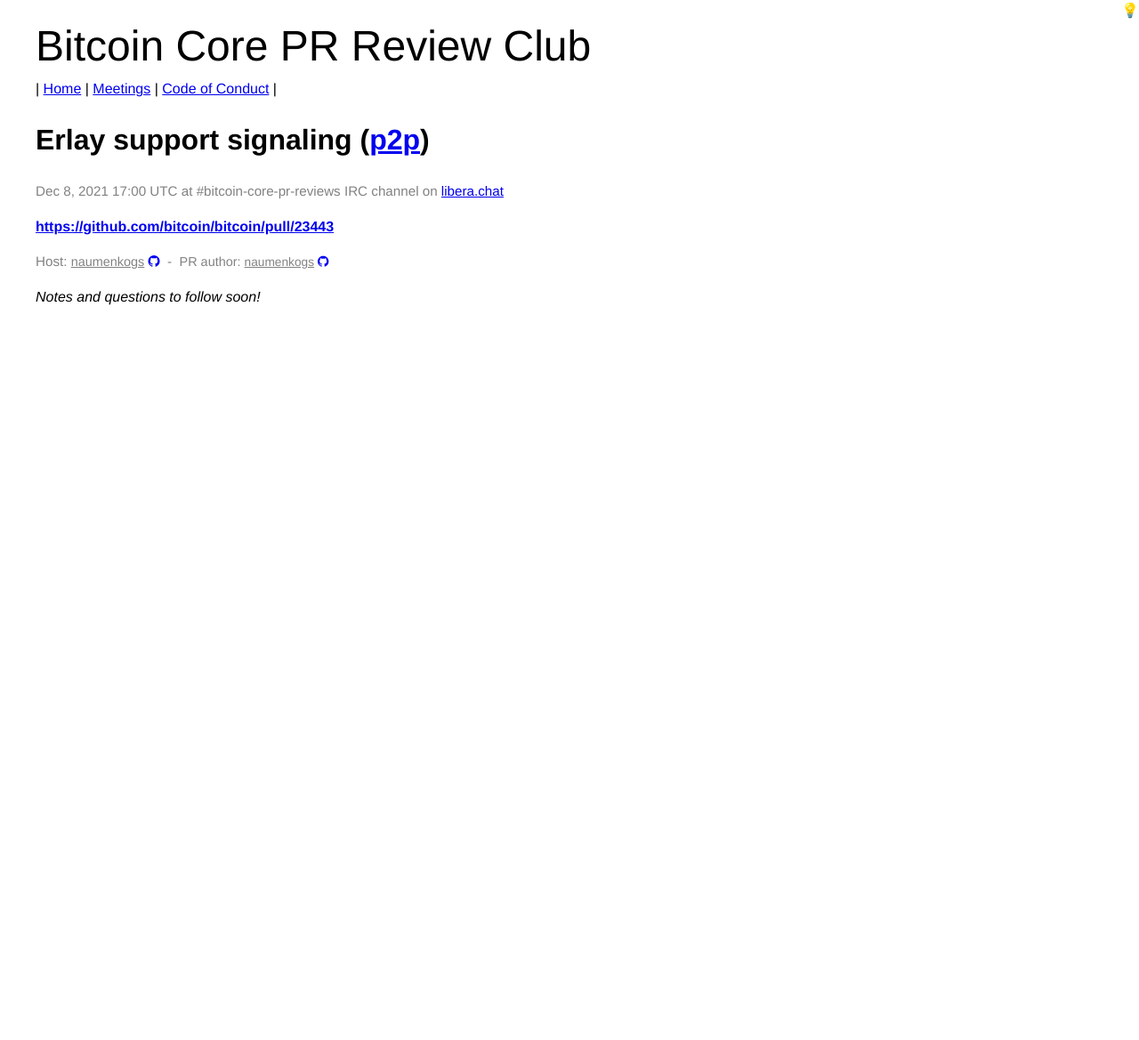
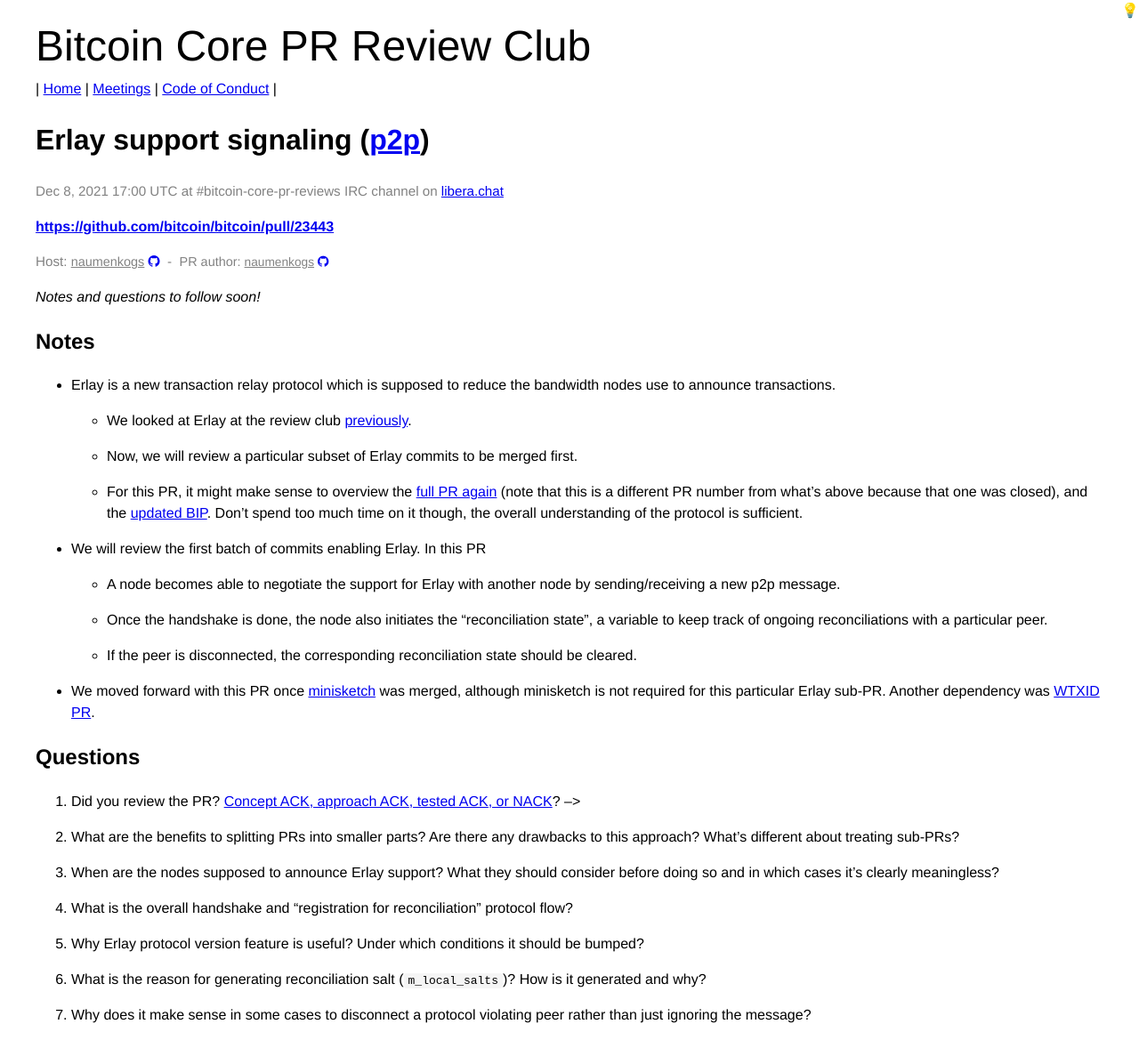
Before and after one commit to bitcoin-core-review-club/website, a Jekyll site: the page built from _posts/2021-12-08-#23443.md, in a window 1280 px wide. Shown: the whole page at 89% size. Built offline with Jekyll 4.4.1, drawn with Linux system fonts in a browser that asks for light colours; before the commit the page ends 916 px from its top, so only the background shows below that.

Commit message:
n23443 notes

```diff
--- a/_posts/2021-12-08-#23443.md
+++ b/_posts/2021-12-08-#23443.md
@@ -12,12 +12,54 @@
 
 _Notes and questions to follow soon!_
 
-<!-- TODO: Before meeting, add notes and questions
 ## Notes
 
+* Erlay is a new transaction relay protocol which is supposed to reduce the bandwidth nodes use to
+  announce transactions.
+
+  - We looked at Erlay at the review club [previously](https://bitcoincore.reviews/18261).
+
+  - Now, we will review a particular subset of Erlay commits to be merged first.
+
+  - For this PR, it might make sense to overview the [full PR again](https://github.com/bitcoin/bitcoin/pull/21515)
+    (note that this is a different PR number from what's above because that one was closed), and
+    the [updated BIP](https://github.com/naumenkogs/bips/blob/bip_0330_updates/bip-0330.mediawiki).
+    Don't spend too much time on it though, the overall understanding of the protocol is sufficient.
+
+* We will review the first batch of commits enabling Erlay. In this PR
+
+  - A node becomes able to negotiate the support for Erlay with another node by sending/receiving
+    a new p2p message.
+
+  - Once the handshake is done, the node also initiates the "reconciliation state", a variable to
+    keep track of ongoing reconciliations with a particular peer.
+
+  - If the peer is disconnected, the corresponding reconciliation state should be cleared.
+
+* We moved forward with this PR once [minisketch](https://bitcoinops.org/en/topics/minisketch/) was
+  merged, although minisketch is not required for this particular Erlay sub-PR. Another dependency
+  was [WTXID PR](https://bitcoincore.reviews/18044).
+
 ## Questions
+
 1. Did you review the PR? [Concept ACK, approach ACK, tested ACK, or NACK](https://github.com/bitcoin/bitcoin/blob/master/CONTRIBUTING.md#peer-review)?
 -->
+
+2. What are the benefits to splitting PRs into smaller parts? Are there any drawbacks to this
+   approach? What's different about treating sub-PRs?
+
+3. When are the nodes supposed to announce Erlay support? What they should consider before doing
+   so and in which cases it's clearly meaningless?
+
+4. What is the overall handshake and "registration for reconciliation" protocol flow?
+
+5. Why Erlay protocol version feature is useful? Under which conditions it should be bumped?
+
+6. What is the reason for generating reconciliation salt (`m_local_salts`)? How is it generated
+   and why?
+
+7. Why does it make sense in some cases to disconnect a protocol violating peer rather than
+   just ignoring the message?
 
 
 <!-- TODO: After meeting, uncomment and add meeting log between the irc tags
```
